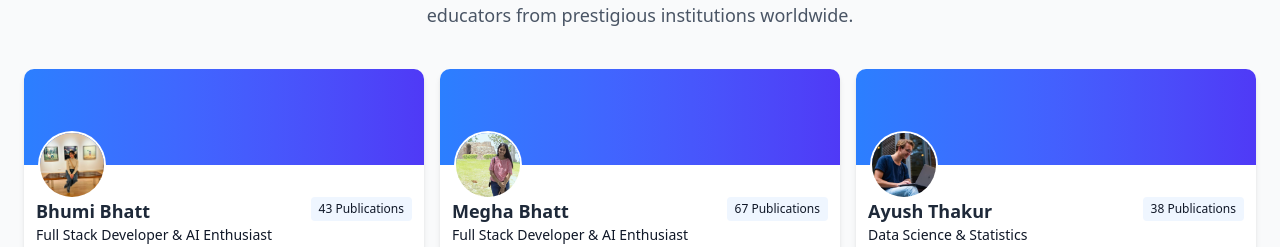
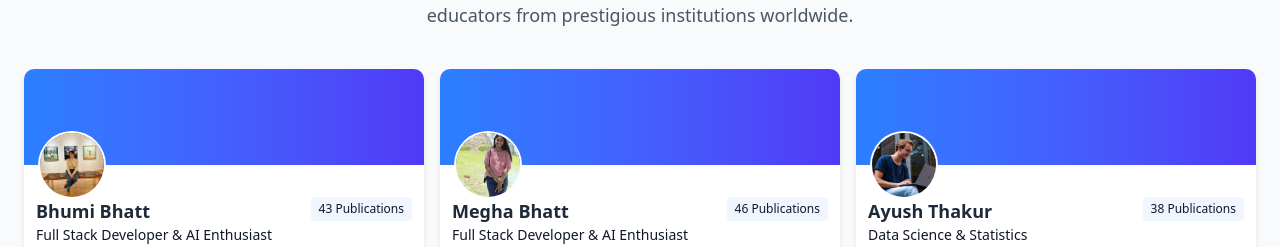
Before and after one commit to ayu5H6/Paper_Pilottt, a React (Vite) app in the folder Frontend/: page / in a window 1280 px wide. Shown: the part 2760-3007 px from the top of the page. Built offline with nearby package versions, Linux system fonts and the light colour scheme; no server answers.

Commit message:
updated About.jsx

```diff
--- a/Frontend/src/components/About.jsx
+++ b/Frontend/src/components/About.jsx
@@ -634,8 +634,8 @@ const About = () => {
     {
       name: "Megha Bhatt",
       specialty: "Full Stack Developer & AI Enthusiast",
-      image: "/megha.jpg",
-      publications: 67,
+      image: "/megha1.jpg",
+      publications: 46,
       students: 2105,
       bio: "Award-winning educator specializing in machine learning algorithms and their applications in academic research."
     },
--- a/Frontend/src/components/navbar.css
+++ b/Frontend/src/components/navbar.css
@@ -1,4 +1,3 @@
-
 /* Navbar Styles */
 .navbar {
   background-color: #ffffff;
@@ -16,7 +15,7 @@
 .navbar.scrolled {
   height: 65px;
   background-color: rgba(255, 255, 255, 0.95);
-    box-shadow: 0 4px 15px rgba(0, 0, 0, 0.15);
+  box-shadow: 0 4px 15px rgba(0, 0, 0, 0.2);
 }
 
 .navbar-container {
```
Also changed, not shown: Frontend/public/learn4.jpg (added), Frontend/public/megha1.jpg (added). Lines whose indentation alone changed are shown as unchanged.
